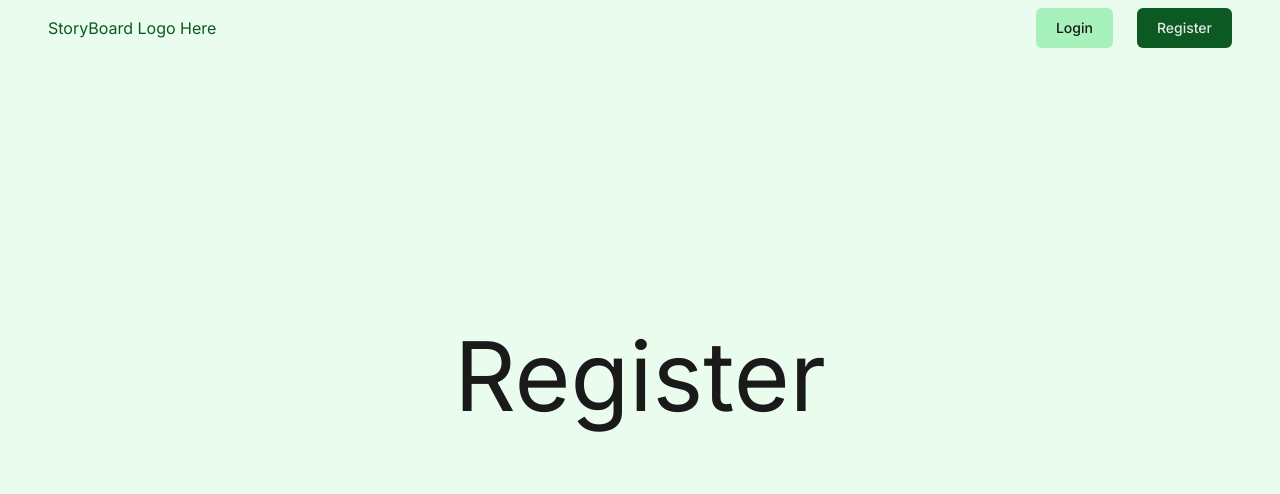
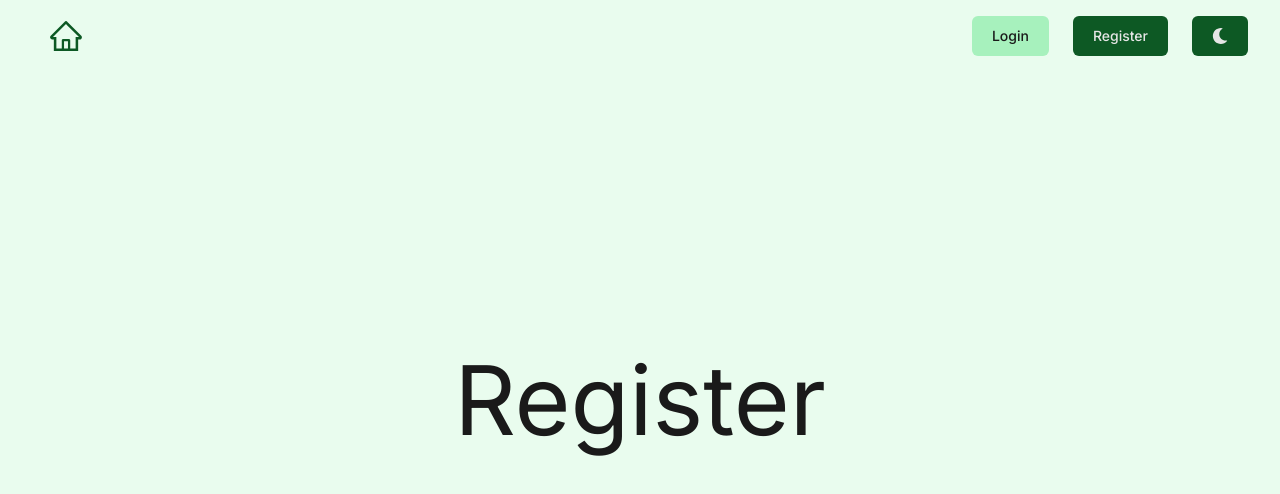
Before and after one commit to StoryBoardTeam5/StoryBoard-FrontEnd, a Next.js app: page /register in a window 1280 px wide. Shown: the top 494 px of the page. Built offline with nearby package versions, Linux system fonts and the light colour scheme.

Commit message:
Add lightmode and darkmode toggle

```diff
--- a/package.json
+++ b/package.json
@@ -20,9 +20,11 @@
     "eslint": "8.49.0",
     "eslint-config-next": "13.4.19",
     "next": "13.4.19",
+    "next-themes": "^0.2.1",
     "postcss": "8.4.29",
     "react": "18.2.0",
     "react-dom": "18.2.0",
+    "react-icons": "^4.11.0",
     "tailwindcss": "3.3.3",
     "typescript": "5.2.2"
   },
--- a/src/app/_components/NavBar/Navbar.tsx
+++ b/src/app/_components/NavBar/Navbar.tsx
@@ -16,18 +16,27 @@ Postconditions:
 import React from 'react'
 
 import Link from 'next/link'
-
+import { useTheme } from 'next-themes'
+import { AiOutlineHome } from 'react-icons/ai'
+import { FaMoon, FaSun } from 'react-icons/fa'
 const Navbar = () => {
+  const {theme, setTheme} = useTheme()
   const handleMenu = () => {
     console.log('menu clicked')
   }
 
+  const handleThemeChange = () => {
+    setTheme(theme==='dark' ? 'light' : 'dark')
+    console.log(`Theme changed to ${theme}`)
+  }
+
   return (
     <header id='header'>
-      <div className='h-16 mx-auto flex max-w-screen-xl items-center gap-8 px-4 sm:px-6 lg:px-8'>
+      <div className='h-16 p-4 mx-auto flex max-w-screen-xl items-center gap-8 px-4 sm:px-6 lg:px-8'>
         <Link className='z-10 block text-colors-primary-800 dark:text-colors-primary-200' href='/'>
-          StoryBoard Logo Here
-        </Link>
+          <div className='ml-4 text-4xl'>
+          <AiOutlineHome />
+            </div>        </Link>
 
         <div className='z-10 flex flex-1 items-center justify-end md:justify-between'>
           <nav aria-label='Global' className='hidden md:block'>
@@ -59,7 +68,13 @@ const Navbar = () => {
               >
                 Register
               </Link>
-            </div>
+              <button
+                className='rounded-md bg-colors-primary-800 px-5 py-2.5 text-md font-medium text-colors-text-100 transition hover:text-colors-secondary-400 dark:bg-colors-primary-200 dark:text-colors-secondary-800 dark:hover:text-colors-secondary-600'
+                onClick={handleThemeChange}
+              >
+                {theme==='dark' ? <FaSun/> : <FaMoon/>}
+              </button>
+              </div>
 
             <button
               onClick={handleMenu}
--- /dev/null
+++ b/src/app/_utils/ClientProviders.tsx
@@ -0,0 +1,17 @@
+'use client'
+
+import React, { useEffect } from 'react'
+
+import { ThemeProvider } from 'next-themes'
+
+export const ClientProviders = ({ children }: { children: React.ReactNode }) => {
+
+  // This is to prevent hydration issues with nextjs 13 app router
+  const [mounted , setMounted] = React.useState(false)
+  useEffect(() => {
+    setMounted(true)
+  }, [])
+  if (!mounted) return <>{children}</>
+
+  return <><ThemeProvider enableSystem={true} attribute='class' >{children}</ThemeProvider></>
+}
--- a/src/app/layout.tsx
+++ b/src/app/layout.tsx
@@ -9,7 +9,6 @@ Revisions  :
 Preconditions: N/A
 Postconditions: Layout (Shell) of website is rendered
 */
-
 import React from 'react'
 
 import type { Metadata } from 'next'
@@ -18,6 +17,7 @@ import { Inter } from 'next/font/google'
 import './globals.css'
 
 import Navbar from './_components/NavBar/Navbar'
+import { ClientProviders } from './_utils/ClientProviders'
 
 const inter = Inter({ subsets: ['latin'] }) // For font selection throughout website
 
@@ -28,14 +28,15 @@ export const metadata: Metadata = {
 
 export default function RootLayout({ children }: { children: React.ReactNode }) {
   return (
-    <html
-      className='h-screen-with-nav bg-colors-background-50 p-4 pt-2 text-colors-text-900 dark:bg-colors-background-950 dark:text-colors-text-100'
-      lang='en'
-    >
-      <body className={inter.className /* For font selection */}>
-        <Navbar />
-        {children /* All pages on website are rendered here */}
-      </body>
+    <html lang='en'>
+        <body className={inter.className /* For font selection */}>
+        <ClientProviders >
+          <div className='min-h-screen bg-colors-background-50 text-colors-text-900 dark:bg-colors-background-950 dark:text-colors-text-100'>
+            <Navbar />
+            {children /* All pages on website are rendered here */}
+          </div>
+          </ClientProviders>
+        </body>
     </html>
   )
 }
--- a/tailwind.config.ts
+++ b/tailwind.config.ts
@@ -19,7 +19,7 @@ const config: Config = {
     './src/components/**/*.{js,ts,jsx,tsx,mdx}',
     './src/app/**/*.{js,ts,jsx,tsx,mdx}',
   ],
-
+  darkMode: 'class',
   theme: {
     extend: {
       colors: ColorPalette,
```
Also changed, not shown: 1 other file (tests, documents, lock files or other folders).
